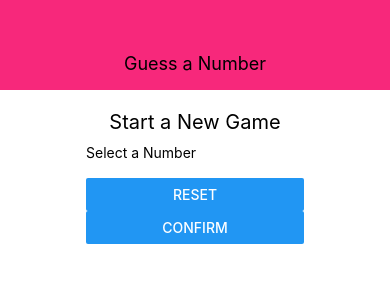
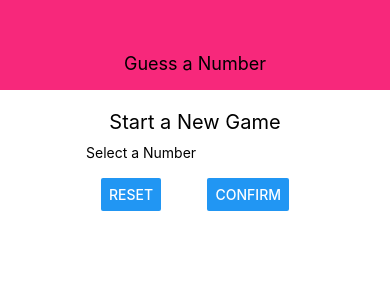
Before and after one commit to sarmstead/number-guesser-app, a React Native app: screen / in a window 390 px wide. Shown: the top 300 px of the page. Built offline with nearby package versions, Linux system fonts and the light colour scheme.

Commit message:
Add buttonContainer styles

```diff
--- a/screens/StartGameScreen.js
+++ b/screens/StartGameScreen.js
@@ -27,6 +27,12 @@ const styles = StyleSheet.create({
         fontSize: 20,
         marginVertical: 10
 
+    },
+    buttonContainer: {
+        flexDirection: 'row',
+        width: '100%',
+        justifyContent: 'space-between',
+        paddingHorizontal: 15
     }
 })
 
```
